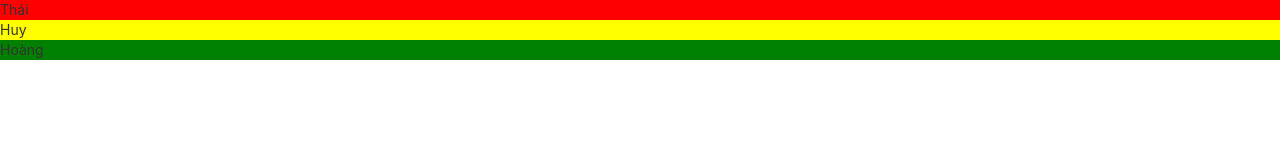
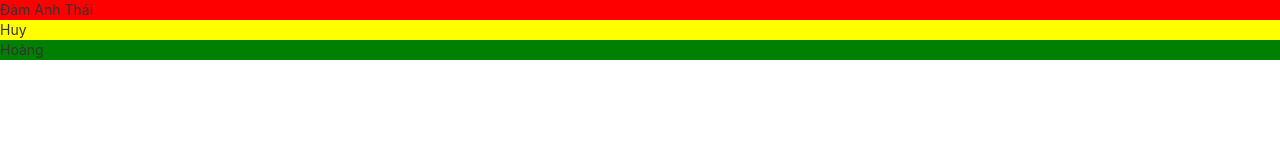
Before and after one commit to thai11lab/learn-react, a React (Create React App) app: page / in a window 1280 px wide. Shown: the top 160 px of the page. Built offline with nearby package versions, Linux system fonts and the light colour scheme.

Commit message:
udpdate code

```diff
--- a/src/App.js
+++ b/src/App.js
@@ -3,7 +3,7 @@ import ColorBox from "./ColorBox";
 function App() {
   return (
     <section>
-      <ColorBox color="red" name="Thái"></ColorBox>
+      <ColorBox color="red" ></ColorBox>
       <ColorBox color="yellow" name="Huy"></ColorBox>
       <ColorBox color="green" name="Hoàng"></ColorBox>
     </section>
--- a/src/ColorBox.js
+++ b/src/ColorBox.js
@@ -11,4 +11,9 @@ ColorBox.propTypes={
     color : PropTypes.string.isRequired,
     name  : PropTypes.string.isRequired
 }
+
+//Mặc định nếu không có props có tên name thì sẽ gán giá trị mặc định là Đàm Anh Thái
+ColorBox.defaultProps={
+    name:"Đàm Anh Thái"
+}
 export default ColorBox;
```
